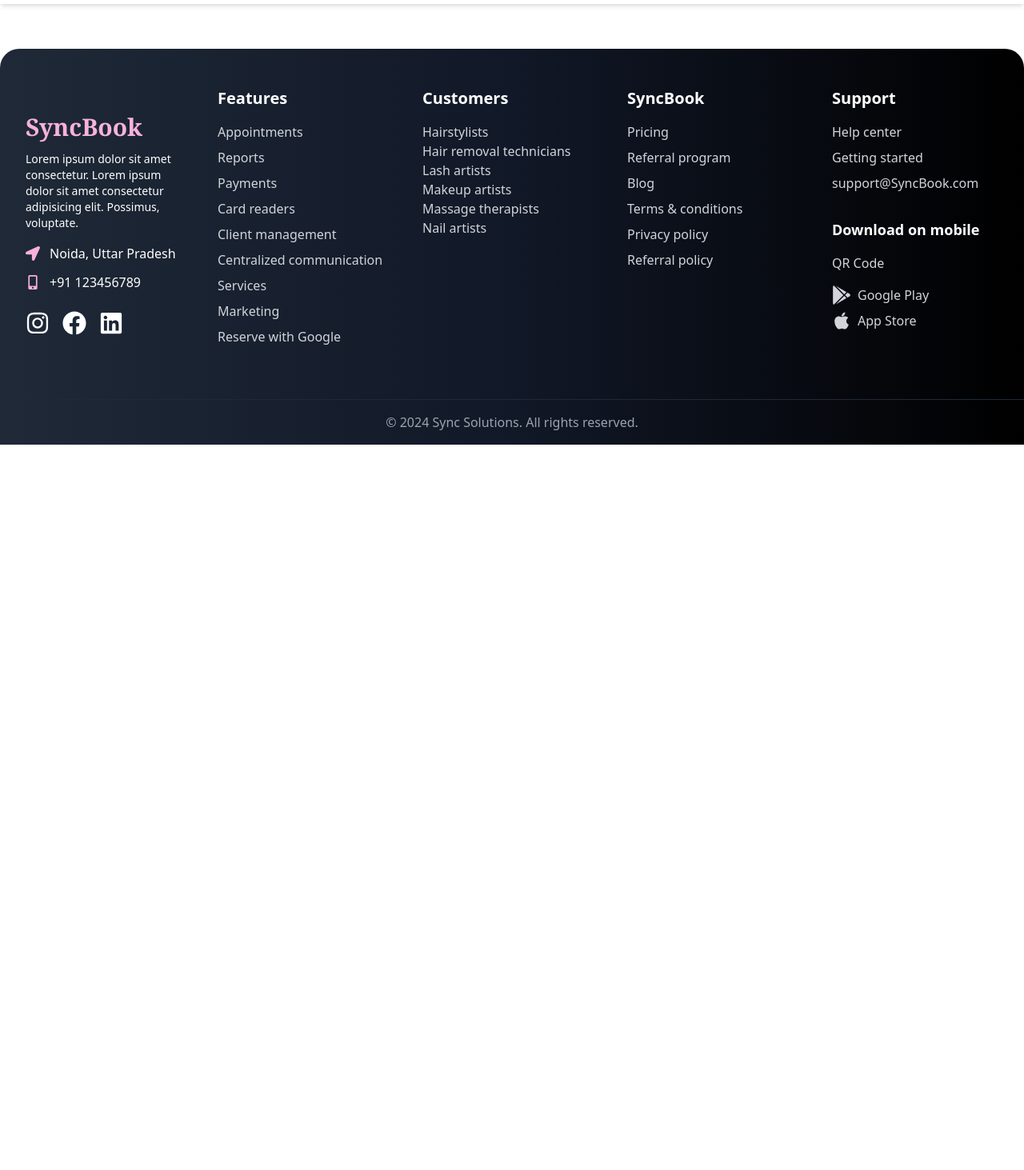
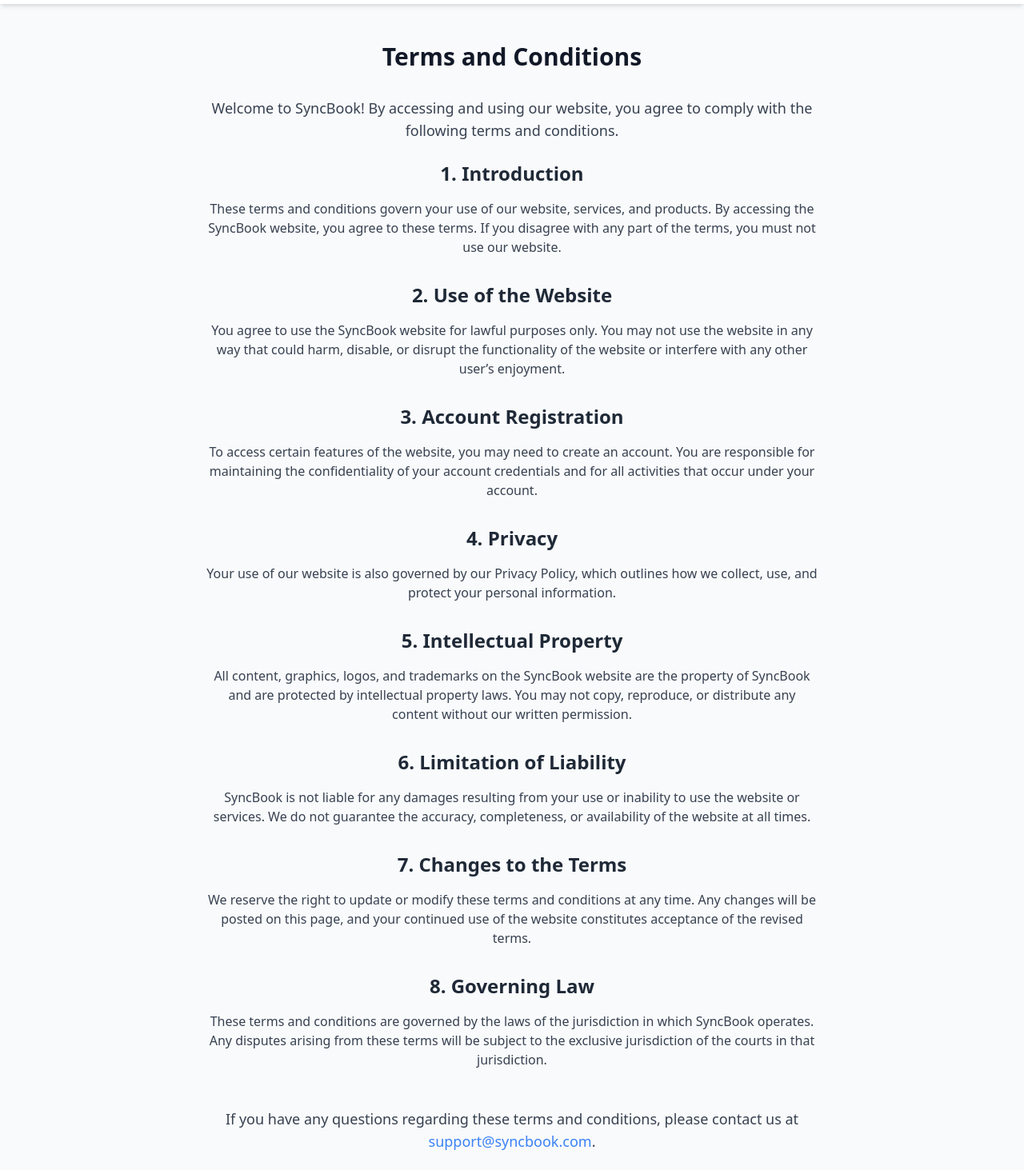
Before and after one commit to Pratham11601/quick_cabs_website, a React (Vite) app: page /terms in a window 1280 px wide. Shown: the part 47-1510 px from the top of the page at 80% size. Before the commit the page ends 800 px from the top, so only its background shows below. Built offline with nearby package versions, Linux system fonts and the light colour scheme.

Commit message:
T&C and Privacy page added

```diff
--- a/src/App.jsx
+++ b/src/App.jsx
@@ -69,6 +69,8 @@
 import MyAppointments from "./pages/Services/MyAppointments";
 import BookAppointment from "./pages/Services/BookAppointment";
 import PricingSection from "./pages/Pricing/PricingSection";
+import TermsConditions from './pages/TermsConditions';
+import PrivacyPolicy from './pages/PrivacyPolicy';
 
 const App = () => {
   useEffect(() => {
@@ -103,6 +105,9 @@
              {/* Route for Share QR page */}
              <Route path="/pricing" element={<PricingSection />} />
 
+             <Route path="/terms" element={<TermsConditions />} />
+             <Route path="/privacy" element={<PrivacyPolicy />} />
+
  {/* Route for Share QR page */}
  <Route path="/industries" element={<IndustriesSection />} />
 
--- /dev/null
+++ b/src/pages/PrivacyPolicy.jsx
@@ -0,0 +1,72 @@
+import React from 'react';
+
+const PrivacyPolicy = () => {
+  return (
+    <div className="bg-gray-50 text-gray-900 py-12 px-4 sm:px-6 lg:px-8">
+      <div className="max-w-3xl mx-auto text-center">
+        <h1 className="text-3xl font-extrabold text-gray-900 mb-8">Privacy Policy</h1>
+        <p className="text-lg text-gray-700 mb-6">
+          At SyncBook, we value your privacy. This Privacy Policy explains how we collect, use, and protect your personal information when you use our website and services.
+        </p>
+
+        <section className="mb-8">
+          <h2 className="text-2xl font-semibold text-gray-800 mb-4">1. Information We Collect</h2>
+          <p className="text-gray-700">
+            We collect personal information that you provide to us, such as your name, email address, and any other details you provide when registering for an account or using our services.
+          </p>
+        </section>
+
+        <section className="mb-8">
+          <h2 className="text-2xl font-semibold text-gray-800 mb-4">2. How We Use Your Information</h2>
+          <p className="text-gray-700">
+            We use your personal information to provide and improve our services, communicate with you, process transactions, and send important updates related to your account and services.
+          </p>
+        </section>
+
+        <section className="mb-8">
+          <h2 className="text-2xl font-semibold text-gray-800 mb-4">3. How We Protect Your Information</h2>
+          <p className="text-gray-700">
+            We take reasonable measures to protect your personal information from unauthorized access, disclosure, alteration, or destruction. However, no method of electronic transmission or storage is 100% secure.
+          </p>
+        </section>
+
+        <section className="mb-8">
+          <h2 className="text-2xl font-semibold text-gray-800 mb-4">4. Sharing Your Information</h2>
+          <p className="text-gray-700">
+            We do not sell or rent your personal information to third parties. We may share your information with trusted partners who help us operate our website or provide services to you, but they are obligated to keep your information confidential.
+          </p>
+        </section>
+
+        <section className="mb-8">
+          <h2 className="text-2xl font-semibold text-gray-800 mb-4">5. Cookies</h2>
+          <p className="text-gray-700">
+            We use cookies to enhance your user experience, analyze website traffic, and personalize content. You can control the use of cookies through your browser settings.
+          </p>
+        </section>
+
+        <section className="mb-8">
+          <h2 className="text-2xl font-semibold text-gray-800 mb-4">6. Your Rights</h2>
+          <p className="text-gray-700">
+            You have the right to access, correct, or delete your personal information. You can also request that we stop processing your data by contacting us at support@syncbook.com.
+          </p>
+        </section>
+
+        <section className="mb-8">
+          <h2 className="text-2xl font-semibold text-gray-800 mb-4">7. Changes to This Policy</h2>
+          <p className="text-gray-700">
+            We reserve the right to update or modify this Privacy Policy at any time. Any changes will be posted on this page, and your continued use of the website constitutes acceptance of the revised policy.
+          </p>
+        </section>
+
+        <section className="mb-8">
+          <h2 className="text-2xl font-semibold text-gray-800 mb-4">8. Contact Us</h2>
+          <p className="text-gray-700">
+            If you have any questions or concerns about this Privacy Policy, please contact us at <a href="mailto:support@syncbook.com" className="text-blue-500 hover:underline">support@syncbook.com</a>.
+          </p>
+        </section>
+      </div>
+    </div>
+  );
+};
+
+export default PrivacyPolicy;
--- /dev/null
+++ b/src/pages/TermsConditions.jsx
@@ -0,0 +1,78 @@
+import React from 'react';
+
+const TermsConditions = () => {
+  return (
+    <div className="bg-gray-50 text-gray-900 py-12 px-4 sm:px-6 lg:px-8">
+      <div className="max-w-3xl mx-auto text-center">
+        <h1 className="text-3xl font-extrabold text-gray-900 mb-8">Terms and Conditions</h1>
+        <p className="text-lg text-gray-700 mb-6">
+          Welcome to SyncBook! By accessing and using our website, you agree to comply with the following terms and conditions.
+        </p>
+
+        <section className="mb-8">
+          <h2 className="text-2xl font-semibold text-gray-800 mb-4">1. Introduction</h2>
+          <p className="text-gray-700">
+            These terms and conditions govern your use of our website, services, and products. By accessing the SyncBook website, you agree to these terms. If you disagree with any part of the terms, you must not use our website.
+          </p>
+        </section>
+
+        <section className="mb-8">
+          <h2 className="text-2xl font-semibold text-gray-800 mb-4">2. Use of the Website</h2>
+          <p className="text-gray-700">
+            You agree to use the SyncBook website for lawful purposes only. You may not use the website in any way that could harm, disable, or disrupt the functionality of the website or interfere with any other user’s enjoyment.
+          </p>
+        </section>
+
+        <section className="mb-8">
+          <h2 className="text-2xl font-semibold text-gray-800 mb-4">3. Account Registration</h2>
+          <p className="text-gray-700">
+            To access certain features of the website, you may need to create an account. You are responsible for maintaining the confidentiality of your account credentials and for all activities that occur under your account.
+          </p>
+        </section>
+
+        <section className="mb-8">
+          <h2 className="text-2xl font-semibold text-gray-800 mb-4">4. Privacy</h2>
+          <p className="text-gray-700">
+            Your use of our website is also governed by our Privacy Policy, which outlines how we collect, use, and protect your personal information.
+          </p>
+        </section>
+
+        <section className="mb-8">
+          <h2 className="text-2xl font-semibold text-gray-800 mb-4">5. Intellectual Property</h2>
+          <p className="text-gray-700">
+            All content, graphics, logos, and trademarks on the SyncBook website are the property of SyncBook and are protected by intellectual property laws. You may not copy, reproduce, or distribute any content without our written permission.
+          </p>
+        </section>
+
+        <section className="mb-8">
+          <h2 className="text-2xl font-semibold text-gray-800 mb-4">6. Limitation of Liability</h2>
+          <p className="text-gray-700">
+            SyncBook is not liable for any damages resulting from your use or inability to use the website or services. We do not guarantee the accuracy, completeness, or availability of the website at all times.
+          </p>
+        </section>
+
+        <section className="mb-8">
+          <h2 className="text-2xl font-semibold text-gray-800 mb-4">7. Changes to the Terms</h2>
+          <p className="text-gray-700">
+            We reserve the right to update or modify these terms and conditions at any time. Any changes will be posted on this page, and your continued use of the website constitutes acceptance of the revised terms.
+          </p>
+        </section>
+
+        <section className="mb-8">
+          <h2 className="text-2xl font-semibold text-gray-800 mb-4">8. Governing Law</h2>
+          <p className="text-gray-700">
+            These terms and conditions are governed by the laws of the jurisdiction in which SyncBook operates. Any disputes arising from these terms will be subject to the exclusive jurisdiction of the courts in that jurisdiction.
+          </p>
+        </section>
+
+        <div className="text-center mt-12">
+          <p className="text-lg text-gray-700">
+            If you have any questions regarding these terms and conditions, please contact us at <a href="mailto:support@syncbook.com" className="text-blue-500 hover:underline">support@syncbook.com</a>.
+          </p>
+        </div>
+      </div>
+    </div>
+  );
+};
+
+export default TermsConditions;
```
